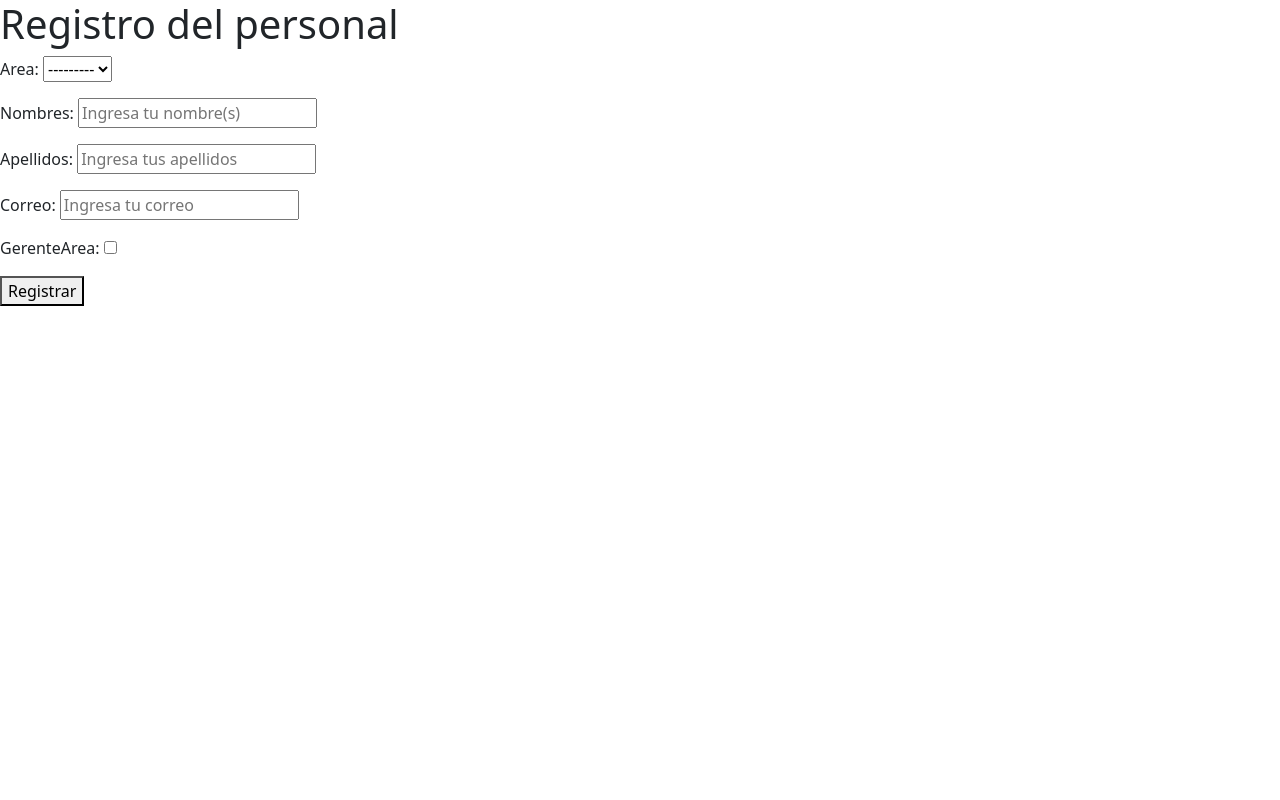
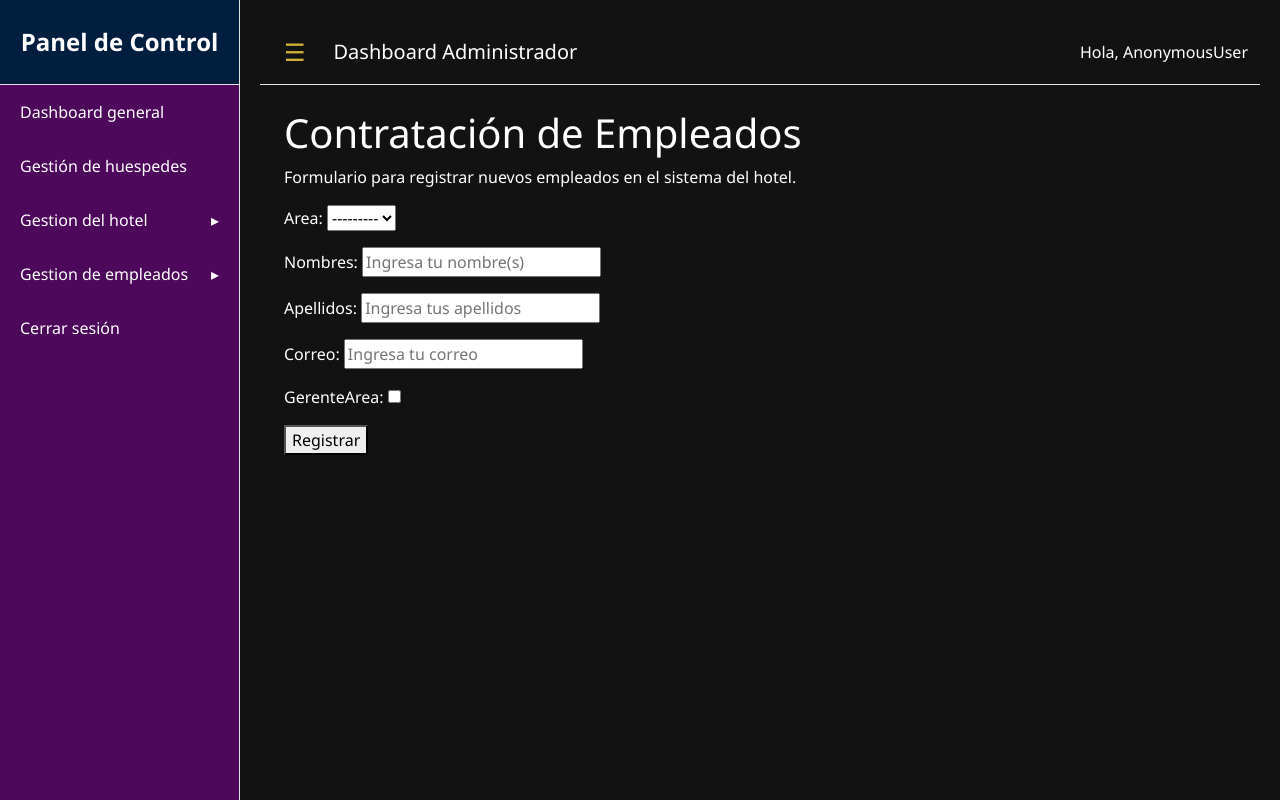
Before and after one commit to Arzubide/Projects, a Django app: page /Administrador/Registro-Empleados/ in a window 1280 px wide. Run offline with Django 5.2, Linux system fonts and the light colour scheme; data that the repository does not hold is empty.

Commit message:
Se agrega la pantalla de agregar empleados pero falta agregar diseño y se ajusta el sidebar

```diff
--- a/Python/Django/GreenSaty/greenstay/applications/administrador/views.py
+++ b/Python/Django/GreenSaty/greenstay/applications/administrador/views.py
@@ -6,7 +6,7 @@ from django.urls import reverse_lazy
 
 class RegistroDelPerosnal(CreateView):
     model = RegistroPersonal
-    template_name = 'administrador/RegistroPersonal.html'
+    template_name = 'administrador/Contratacion.html'
     form_class = ModeloRegistroPersonal
     success_url = reverse_lazy('urls_home:inicioAdmin')
 
--- /dev/null
+++ b/Python/Django/GreenSaty/greenstay/templates/administrador/Contratacion.html
@@ -0,0 +1,30 @@
+{% extends 'base.html' %}
+{% load static %}
+
+{% block css %}
+    <link href="{% static 'css/dashboard.css' %}" rel="stylesheet" />
+{% endblock css %}
+
+{% block title %}
+    Contratación de Empleados - Hotel Manager
+{% endblock title %}
+
+{% block body %}
+    <div class="d-flex" id="wrapper">
+        {% include 'sidebar.html' %}
+        <div id="page-content-wrapper" class="w-100">
+            {% include 'navbar.html' %}
+            <div class="container-fluid p-4">
+                <h1>Contratación de Empleados</h1>
+                <p>Formulario para registrar nuevos empleados en el sistema del hotel.</p>
+
+                <form method="post"> {% csrf_token %}
+                    {{form.as_p}}
+                    <button type="submit">Registrar</button>
+                </form>
+            </div>
+
+        </div>
+    </div>
+    <script src="{% static 'js/sidebar_toogle.js' %}"></script>
+{% endblock body %}
--- a/Python/Django/GreenSaty/greenstay/templates/home/inicioAdministrador.html
+++ b/Python/Django/GreenSaty/greenstay/templates/home/inicioAdministrador.html
@@ -39,7 +39,6 @@
     <h1>Pantalla Administrador, Bienvenido {{user}}</h1>
     <a href="{% url 'urls_areas:RegistroArea' %}">Registro de area</a>
     <a href="{% url 'urls_administrador:RegistroEmpleado' %}">Registro del personal</a>
-    <a href="{% url 'urls_administrador:ListadoEmpleados' %}">Lista de empleados</a>
 
     <a href="{% url 'urls_users:logout' %}">Cerrar sesion</a>
 
--- /dev/null
+++ b/Python/Django/GreenSaty/greenstay/templates/navbar.html
@@ -0,0 +1,7 @@
+<nav class="navbar navbar-expand-lg navbar-dark bg-primary border-bottom">
+    <div class="container-fluid">
+        <button class="btn btn-outline-light" id="sidebarToggle">☰</button>
+        <span class="navbar-brand ms-3">Dashboard Administrador</span>
+        <div class="ms-auto text-white">Hola, {{user}}</div>
+    </div>
+</nav>
--- a/Python/Django/GreenSaty/greenstay/templates/sidebar.html
+++ b/Python/Django/GreenSaty/greenstay/templates/sidebar.html
@@ -96,14 +27,15 @@
         </a>
 
         <div class="collapse ps-3" id="moduloCreacionInfraestructura">
-            <a href="Creacion_cuartos.html" class="list-group-item list-group-item-action sidebar-link">
-                Creacion de cuarto
-            </a>
+
             <a href="Creacion_servicios.html" class="list-group-item list-group-item-action sidebar-link">
                 Creacion de servicio
             </a>
-            <a href="Gestion_canales.html" class="list-group-item list-group-item-action sidebar-link">
-                Gestión de canales</a>
+
+            <a href="{% url 'urls_habitaciones:ListaHabitaciones' %}" class="list-group-item list-group-item-action sidebar-link">
+                Administrar cuartos
+            </a>
+
         </div>
 
         <!-- Modulo gestion empleado-->
@@ -119,11 +51,15 @@
             <a href="{% url 'urls_administrador:ListadoEmpleados' %}" class="list-group-item list-group-item-action sidebar-link">
                 Empleados
             </a>
-            <a href="Contratacion.html" class="list-group-item list-group-item-action sidebar-link">
+            <a href="{% url 'urls_administrador:RegistroEmpleado' %}" class="list-group-item list-group-item-action sidebar-link">
                 Contratacion de empleados
             </a>
         </div>
 
+            <a href="{% url 'urls_users:logout' %}" class="list-group-item list-group-item-action sidebar-link">
+                Cerrar sesión
+            </a>
+
     </div>
 </div>
 <!-- /#sidebar-wrapper -->
```
Also changed, not shown: other parts of Python/Django/GreenSaty/greenstay/templates/sidebar.html (+0 -69 lines), Python/Django/GreenSaty/greenstay/templates/administrador/ListaEmpleados.html (deleted, +0 -21 lines).
